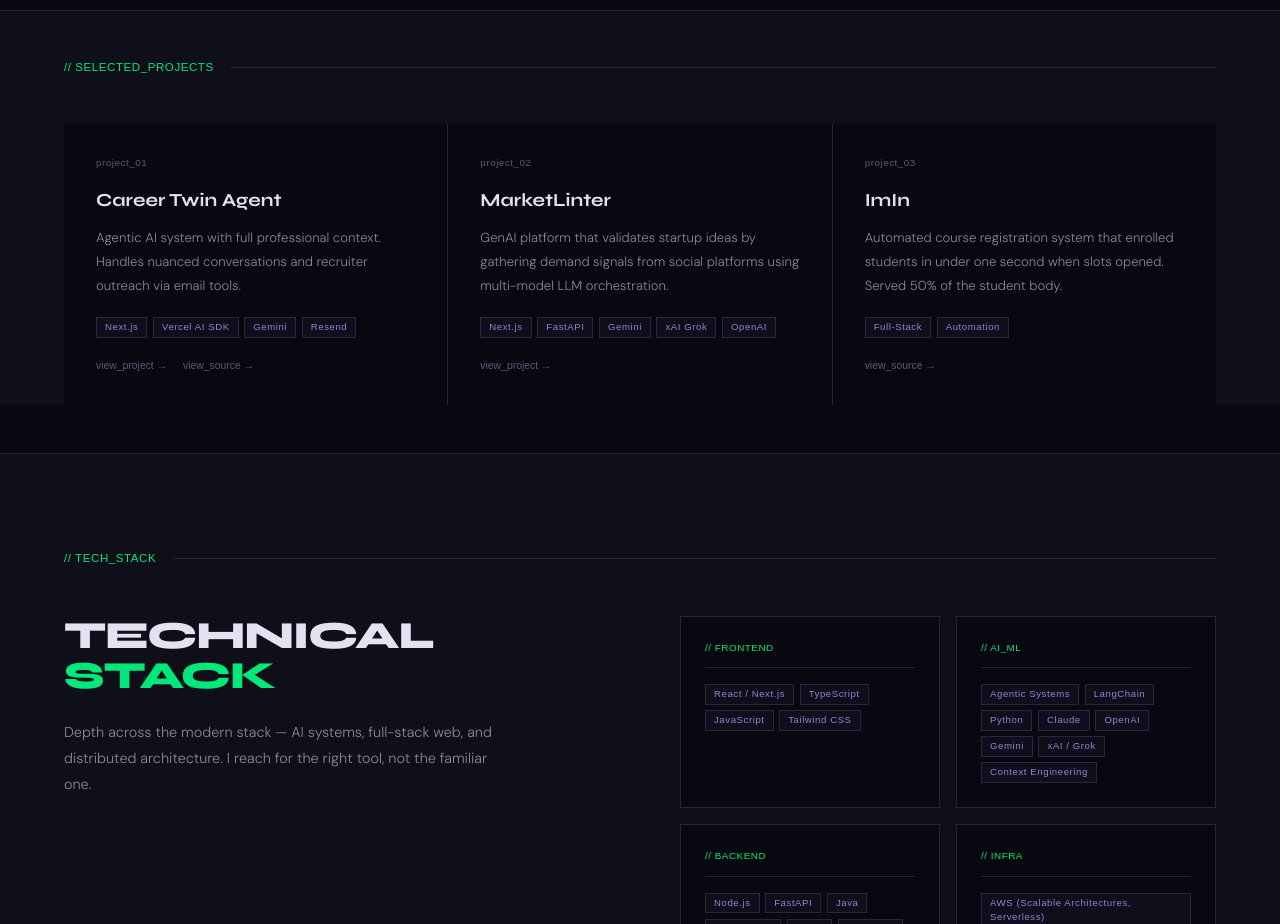
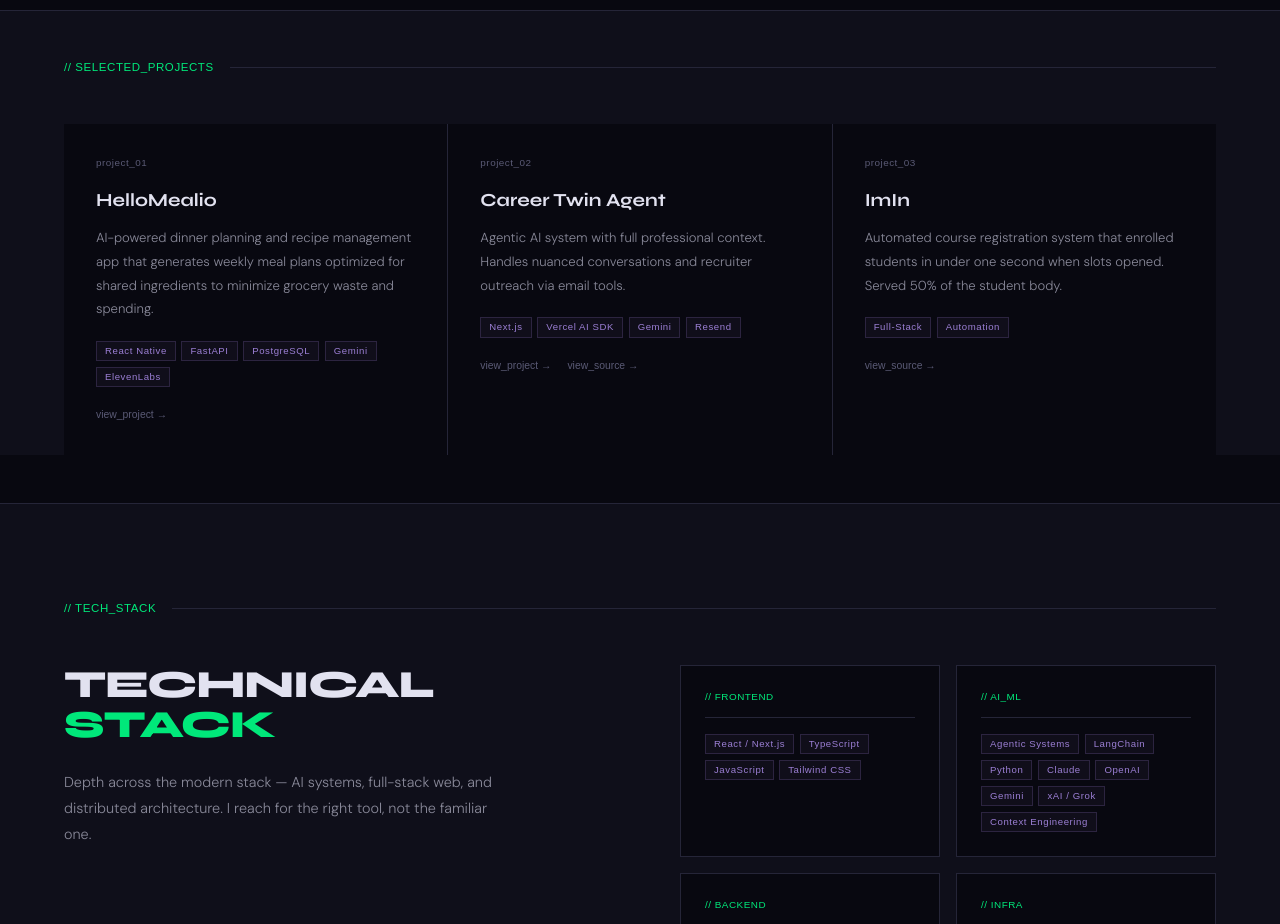
Before and after one commit to shulman33/portfolio-v2, a Next.js app: page / in a window 1280 px wide. Shown: the part 1720-2644 px from the top of the page. Built offline with nearby package versions, Linux system fonts and the light colour scheme; a web font is replaced by a local one.

Commit message:
added hellomealio to my projects section

```diff
--- a/src/data/projects.ts
+++ b/src/data/projects.ts
@@ -12,18 +12,18 @@ export interface Project {
 
 export const projects: Project[] = [
   {
+    title: "HelloMealio",
+    description:
+      "AI-powered dinner planning and recipe management app that generates weekly meal plans optimized for shared ingredients to minimize grocery waste and spending.",
+    tags: ["React Native", "FastAPI", "PostgreSQL", "Gemini", "ElevenLabs"],
+    links: [{ label: "view_project", url: "https://www.hellomealio.com/" }],
+  },
+  {
     title: "Career Twin Agent",
     description:
       "Agentic AI system with full professional context. Handles nuanced conversations and recruiter outreach via email tools.",
     tags: ["Next.js", "Vercel AI SDK", "Gemini", "Resend"],
     links: [{ label: "view_project", url: "https://www.samjshulman.com/" }, { label: "view_source", url: "https://github.com/shulman33/portfolio-v2" }],
-  },
-  {
-    title: "MarketLinter",
-    description:
-      "GenAI platform that validates startup ideas by gathering demand signals from social platforms using multi-model LLM orchestration.",
-    tags: ["Next.js", "FastAPI", "Gemini", "xAI Grok", "OpenAI"],
-    links: [{ label: "view_project", url: "https://www.marketlinter.com/" }],
   },
   {
     title: "ImIn",
```
